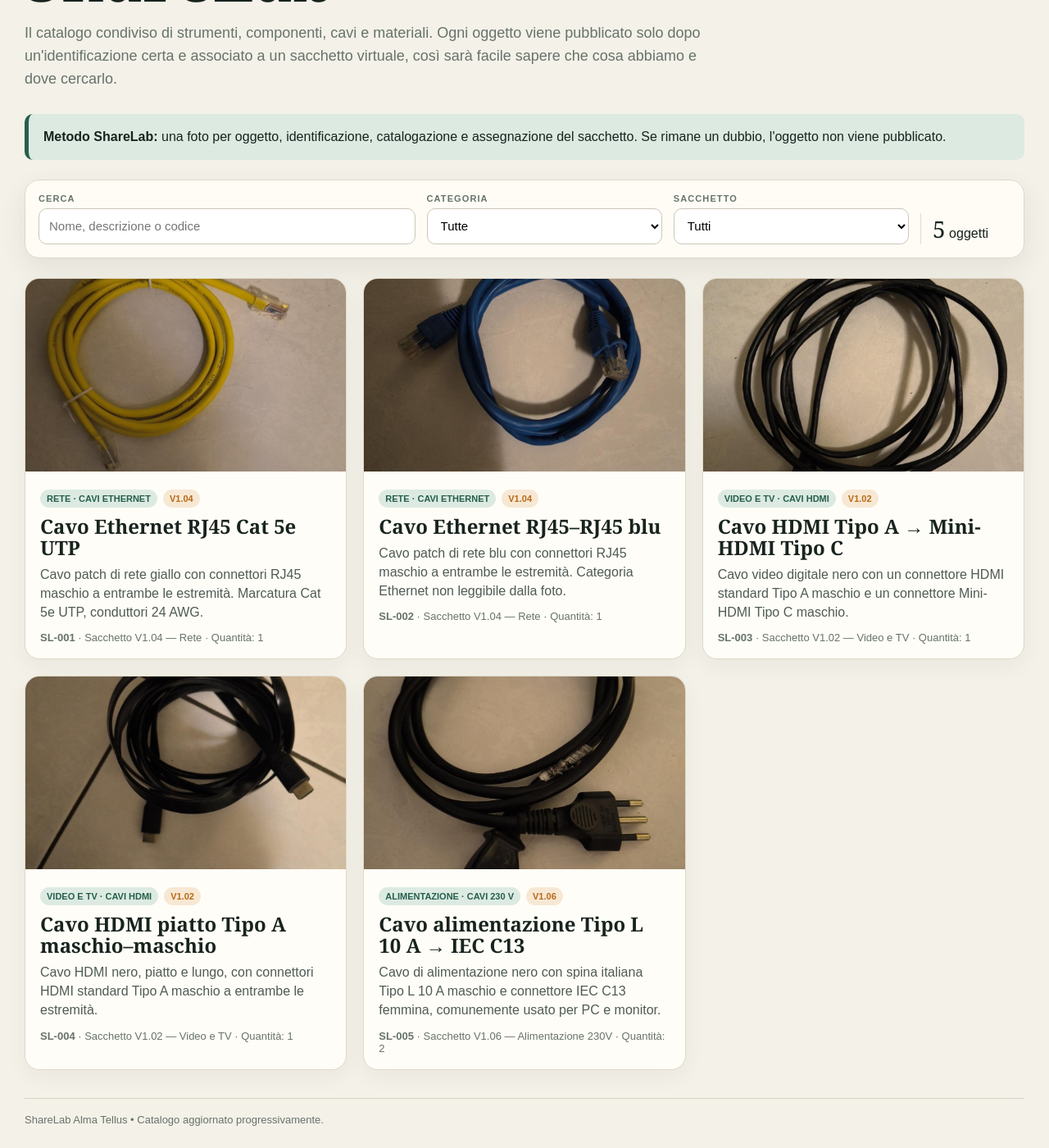
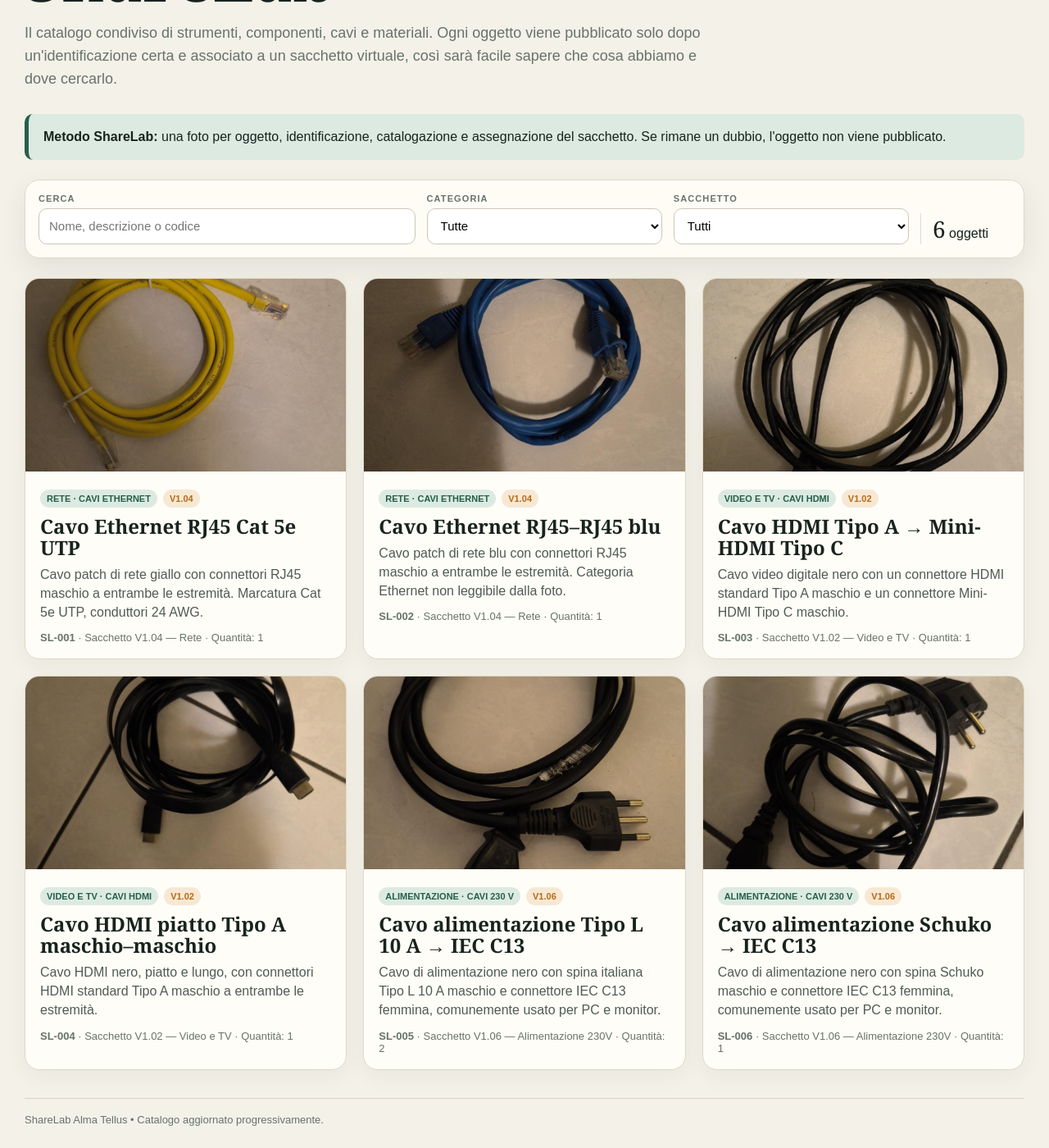
Before and after one commit to almatellus/almatellus.github.io, a Jekyll site: the page sharelab/index.html, which Jekyll copies as it is, in a window 1280 px wide and 1400 px high, scrolled down 193 px. Shown: the whole window at 82% size. Built offline with Jekyll 4.4.1, drawn with Linux system fonts in a browser that asks for light colours.

Commit message:
Add ShareLab item SL-006: Schuko IEC C13 cable

```diff
--- a/sharelab/index.html
+++ b/sharelab/index.html
@@ -60,7 +60,8 @@ const ITEMS = [
   {code:'SL-002',name:'Cavo Ethernet RJ45–RJ45 blu',category:'Rete',subcategory:'Cavi Ethernet',description:'Cavo patch di rete blu con connettori RJ45 maschio a entrambe le estremità. Categoria Ethernet non leggibile dalla foto.',bag:'V1.04',bagName:'Rete',quantity:1,image:'/assets/sharelab/SL-002.jpg'},
   {code:'SL-003',name:'Cavo HDMI Tipo A → Mini-HDMI Tipo C',category:'Video e TV',subcategory:'Cavi HDMI',description:'Cavo video digitale nero con un connettore HDMI standard Tipo A maschio e un connettore Mini-HDMI Tipo C maschio.',bag:'V1.02',bagName:'Video e TV',quantity:1,image:'/assets/sharelab/SL-003.jpg'},
   {code:'SL-004',name:'Cavo HDMI piatto Tipo A maschio–maschio',category:'Video e TV',subcategory:'Cavi HDMI',description:'Cavo HDMI nero, piatto e lungo, con connettori HDMI standard Tipo A maschio a entrambe le estremità.',bag:'V1.02',bagName:'Video e TV',quantity:1,image:'/assets/sharelab/SL-004.jpg'},
-  {code:'SL-005',name:'Cavo alimentazione Tipo L 10 A → IEC C13',category:'Alimentazione',subcategory:'Cavi 230 V',description:'Cavo di alimentazione nero con spina italiana Tipo L 10 A maschio e connettore IEC C13 femmina, comunemente usato per PC e monitor.',bag:'V1.06',bagName:'Alimentazione 230V',quantity:2,image:'/assets/sharelab/SL-005.jpg'}
+  {code:'SL-005',name:'Cavo alimentazione Tipo L 10 A → IEC C13',category:'Alimentazione',subcategory:'Cavi 230 V',description:'Cavo di alimentazione nero con spina italiana Tipo L 10 A maschio e connettore IEC C13 femmina, comunemente usato per PC e monitor.',bag:'V1.06',bagName:'Alimentazione 230V',quantity:2,image:'/assets/sharelab/SL-005.jpg'},
+  {code:'SL-006',name:'Cavo alimentazione Schuko → IEC C13',category:'Alimentazione',subcategory:'Cavi 230 V',description:'Cavo di alimentazione nero con spina Schuko maschio e connettore IEC C13 femmina, comunemente usato per PC e monitor.',bag:'V1.06',bagName:'Alimentazione 230V',quantity:1,image:'/assets/sharelab/SL-006.jpg'}
 ];
 const $=s=>document.querySelector(s),q=$('#q'),cat=$('#cat'),bag=$('#bag'),grid=$('#grid'),count=$('#count'),empty=$('#empty'),light=$('#light'),big=$('#big');
 const esc=s=>String(s).replace(/[&<>"']/g,c=>({'&':'&amp;','<':'&lt;','>':'&gt;','"':'&quot;',"'":'&#39;'}[c]));
```
Also changed, not shown: assets/sharelab/SL-006.jpg (added).
